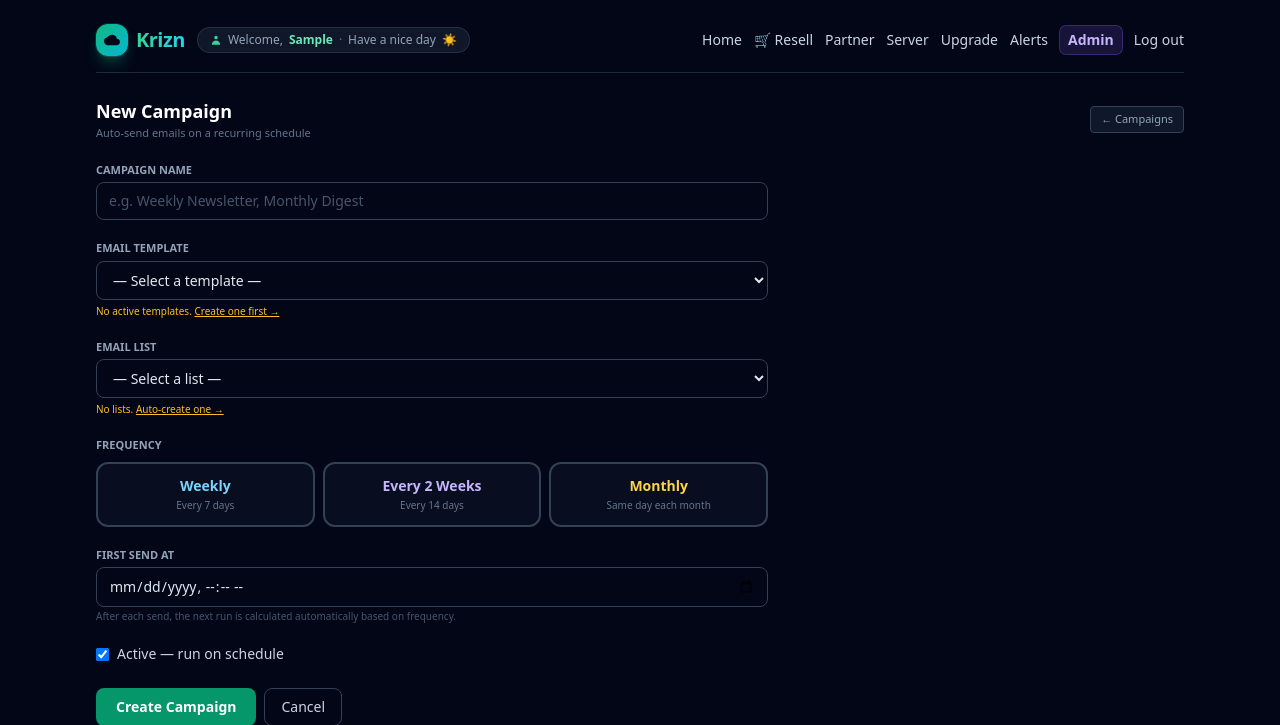
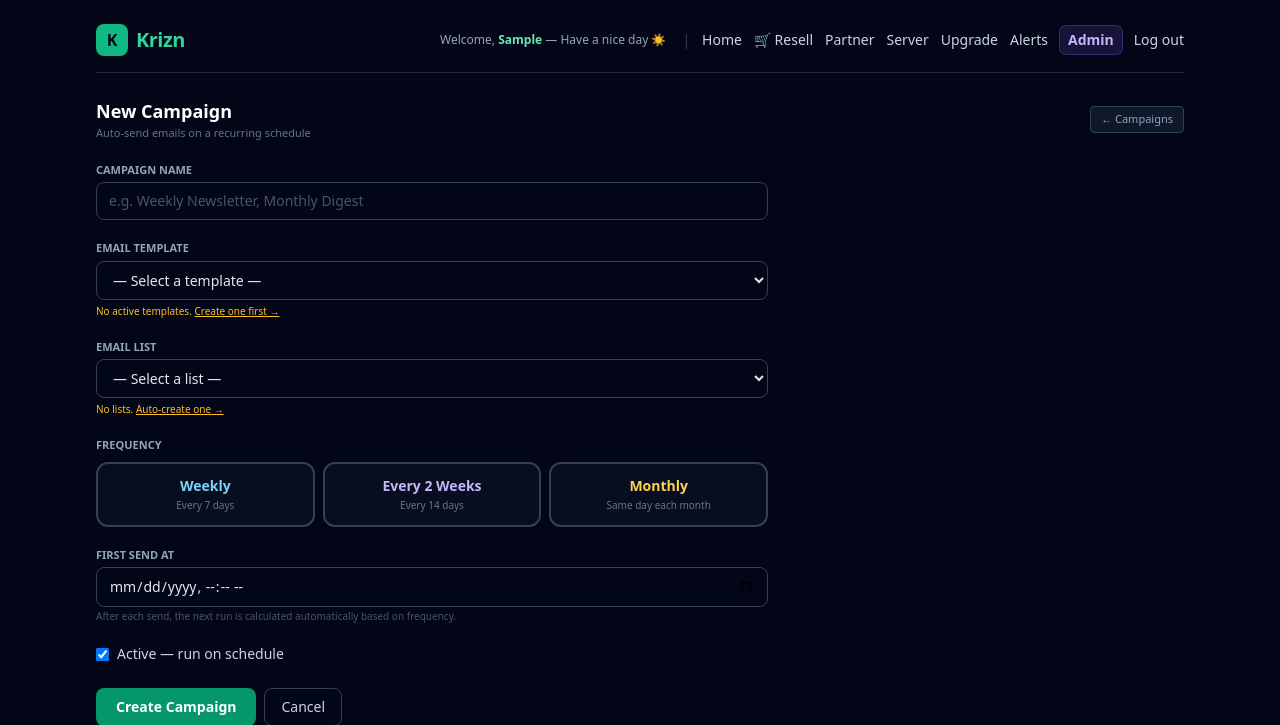
Before and after one commit to kriyespro/sd-pass-server, a Django app: page /admin/emails/campaigns/create/ in a window 1280 px wide. Shown: the top 725 px of the page. Run offline with Django 5.2, Linux system fonts and the light colour scheme; the visitor is signed in with stand-in values (Sample User, id 1); data comes from the database, SQL or seed files in the repository; data that the repository does not hold is empty; style sheets or scripts are compiled from the project's sources; parts of the project's set-up code (start-up, migrations or seed data) failed here and were passed over.

Commit message:
fix: nav logo + welcome message — use only compiled Tailwind classes
Previous gradient text (bg-clip-text text-transparent) was invisible
because Tailwind CSS is pre-compiled and new utility classes added
after the image build are not in the bundle.

Changes:
- Logo: solid emerald K badge + text-emerald-400 font-bold (safe classes)
- Welcome: inline span before Home link, always visible when logged in
  showing first_name or username

Co-authored-by: Cursor <cursoragent@cursor.com>

```diff
--- a/templates/partials/_nav.jinja
+++ b/templates/partials/_nav.jinja
@@ -1,42 +1,29 @@
 <header class="border-b border-slate-800 pb-4">
+
+  {# ── Row 1: logo left · nav right ── #}
   <div class="flex flex-col gap-3 sm:flex-row sm:items-center sm:justify-between">
 
-    {# ── Left: logo + welcome ── #}
-    <div class="flex flex-wrap items-center gap-3">
+    {# Brand logo — uses only safe compiled Tailwind classes #}
+    <a href="{{ url('home') }}" class="flex items-center gap-2" aria-label="Krizn home">
+      <span class="flex h-8 w-8 items-center justify-center rounded-lg bg-emerald-500 text-base font-black text-slate-950">K</span>
+      <span class="text-xl font-bold tracking-tight text-emerald-400">Krizn</span>
+    </a>
 
-      {# Brand logo #}
-      <a href="{{ url('home') }}" class="group flex items-center gap-2" aria-label="Krizn home">
-        {# Cloud + lightning icon #}
-        <span class="flex h-8 w-8 items-center justify-center rounded-xl bg-gradient-to-br from-emerald-500 to-cyan-500 shadow-lg shadow-emerald-500/30 ring-1 ring-white/10 transition-transform group-hover:scale-105">
-          <svg class="h-4 w-4 text-slate-950" viewBox="0 0 24 24" fill="currentColor" aria-hidden="true">
-            <path d="M19.35 10.04A7.49 7.49 0 0 0 12 4C9.11 4 6.6 5.64 5.35 8.04A5.994 5.994 0 0 0 0 14c0 3.31 2.69 6 6 6h13c2.76 0 5-2.24 5-5 0-2.64-2.05-4.78-4.65-4.96z"/>
-          </svg>
-        </span>
-        <span class="bg-gradient-to-r from-emerald-400 to-cyan-400 bg-clip-text text-xl font-bold tracking-tight text-transparent">
-          Krizn
-        </span>
-      </a>
+    {# Navigation links #}
+    <nav class="flex flex-wrap items-center gap-3 text-sm font-medium text-slate-300">
 
-      {# Welcome greeting — authenticated users only #}
+      {# Welcome greeting — shown before Home when logged in #}
       {% if request.user is defined and request.user.is_authenticated %}
         {% set _fname = request.user.first_name or request.user.username %}
-        <span class="hidden items-center gap-1.5 rounded-full border border-slate-700/60 bg-slate-800/50 px-3 py-1 text-xs font-medium sm:inline-flex">
-          <svg class="h-3 w-3 text-emerald-400" viewBox="0 0 20 20" fill="currentColor" aria-hidden="true">
-            <path d="M10 9a3 3 0 1 0 0-6 3 3 0 0 0 0 6zm-7 9a7 7 0 1 1 14 0H3z"/>
-          </svg>
-          <span class="text-slate-400">Welcome,</span>
-          <span class="font-semibold text-emerald-300">{{ _fname }}</span>
-          <span class="text-slate-500">·</span>
-          <span class="text-slate-400">Have a nice day</span>
-          <span class="text-amber-400">☀</span>
+        <span class="mr-1 text-xs text-slate-400">
+          Welcome, <strong class="text-emerald-300">{{ _fname }}</strong> — Have a nice day ☀️
         </span>
+        <span class="text-slate-700">|</span>
       {% endif %}
-    </div>
 
-    {# ── Right: navigation links ── #}
-    <nav class="flex flex-wrap items-center gap-3 text-sm font-medium text-slate-300">
       <a href="{{ url('home') }}" class="hover:text-white">Home</a>
       <a href="{{ url('resell:store') }}" class="hover:text-amber-300">🛒 Resell</a>
+
       {% if request.user is defined and request.user.is_authenticated %}
         <a href="{{ url('affiliates:partner') }}" class="hover:text-violet-300">Partner</a>
         <a href="{{ url('projects:dashboard') }}" class="hover:text-white">Server</a>
@@ -61,7 +48,8 @@
         <a href="{{ url('accounts:login') }}" class="hover:text-white">Log in</a>
         <a href="{{ url('accounts:register') }}" class="rounded-lg bg-emerald-500/10 px-3 py-1 text-emerald-300 ring-1 ring-emerald-500/40 hover:bg-emerald-500/20">Sign up</a>
       {% endif %}
+
     </nav>
+  </div>
 
-  </div>
 </header>
```
